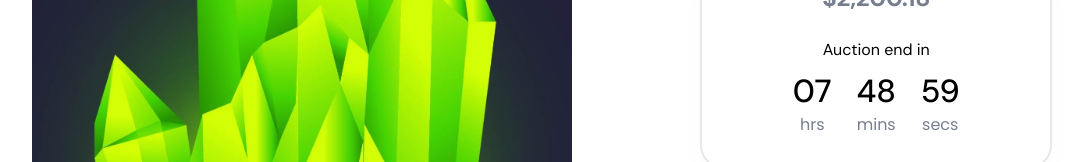
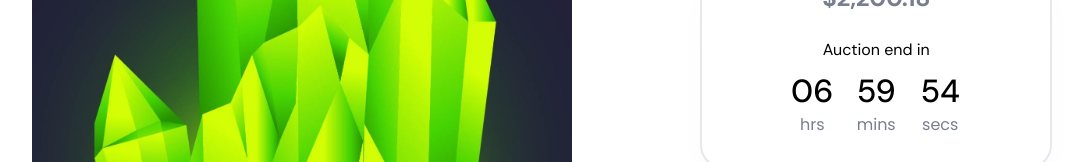
Before and after one commit to Sukhanberliyev/NFT-website, a React (Create React App) app: page / in a window 1280 px wide. Shown: the part 833-995 px from the top of the page, without its empty margins (48-1131 px from the left). Built offline with nearby package versions, Linux system fonts and the light colour scheme.

Commit message:
add timer to hero-details

```diff
--- a/src/components/HeroSection/HeroDetails.js
+++ b/src/components/HeroSection/HeroDetails.js
@@ -1,4 +1,4 @@
-import React from "react";
+import React, { useEffect, useState } from "react";
 
 import classes from "./HeroDetails.module.css";
 import MainButton from "../UI/MainButton";
@@ -7,9 +7,28 @@ import OutlineButton from "../UI/OutlineButton";
 import avatar from "../../assets/avatars/elize.png";
 import eth from "../../assets/avatars/eth.png";
 
+const HeroDetails = () => {
+  const [hours, setHours] = useState(0);
+  const [minutes, setMinutes] = useState(0);
+  const [seconds, setSeconds] = useState(0);
 
-
-const HeroDetails = () => {
+  useEffect(() => {
+    if (hours > 0) {
+      setTimeout(() => setMinutes(hours - 1), 600000);
+    } else {
+      setHours(7 - 1);
+    }
+    if (minutes > 0) {
+      setTimeout(() => setMinutes(minutes - 1), 60000);
+    } else {
+      setMinutes(60 - 1);
+    }
+    if (seconds > 0) {
+      setTimeout(() => setSeconds(seconds - 1), 1000);
+    } else {
+      setSeconds(60 - 1);
+    }
+  }, [seconds, minutes, hours]);
   return (
     <div className={classes.mainDetails}>
       <h1>the creator network®</h1>
@@ -36,15 +55,15 @@ const HeroDetails = () => {
         <p className={classes.mainInfo}>Auction end in</p>
         <ul className={classes.mainTimer}>
           <li className={classes.mainBox}>
-            <p className={classes.mainNumber}>07</p>
+            <p className={classes.mainNumber}>0{hours}</p>
             <p className={classes.mainTime}>hrs</p>
           </li>
           <li className={classes.mainBox}>
-            <p className={classes.mainNumber}>48</p>
+            <p className={classes.mainNumber}>{minutes}</p>
             <p className={classes.mainTime}>mins</p>
           </li>
           <li className={classes.mainBox}>
-            <p className={classes.mainNumber}>59</p>
+            <p className={classes.mainNumber}>{seconds}</p>
             <p className={classes.mainTime}>secs</p>
           </li>
         </ul>
```
